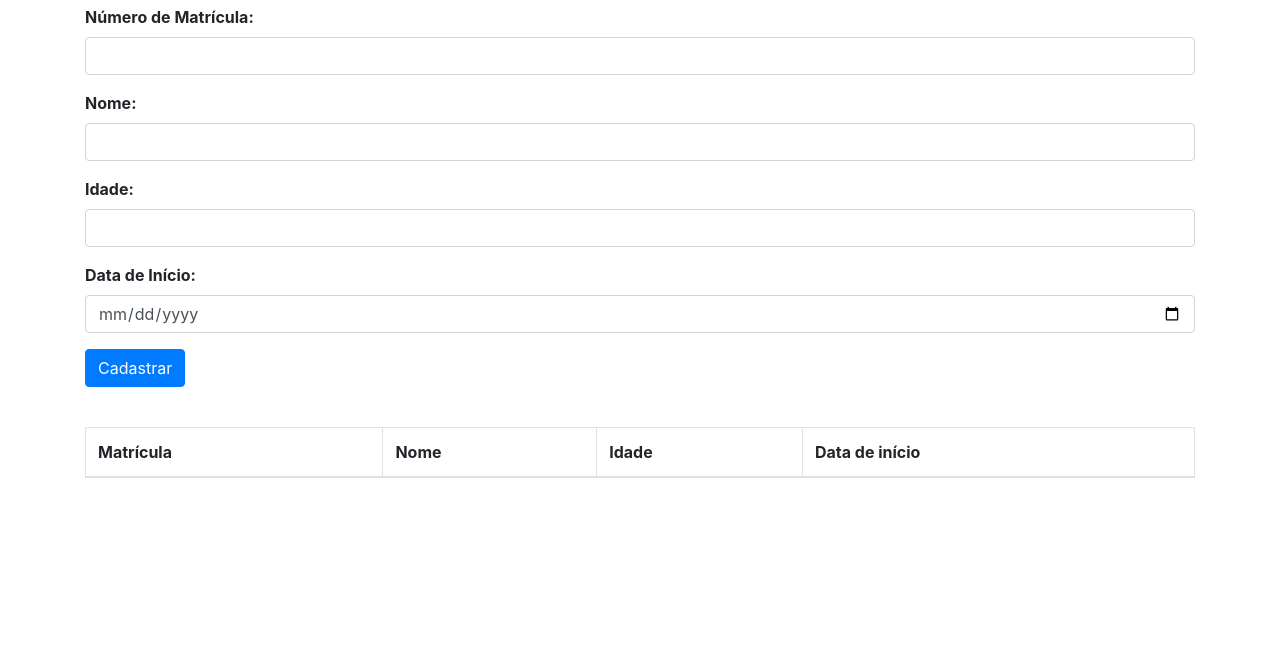
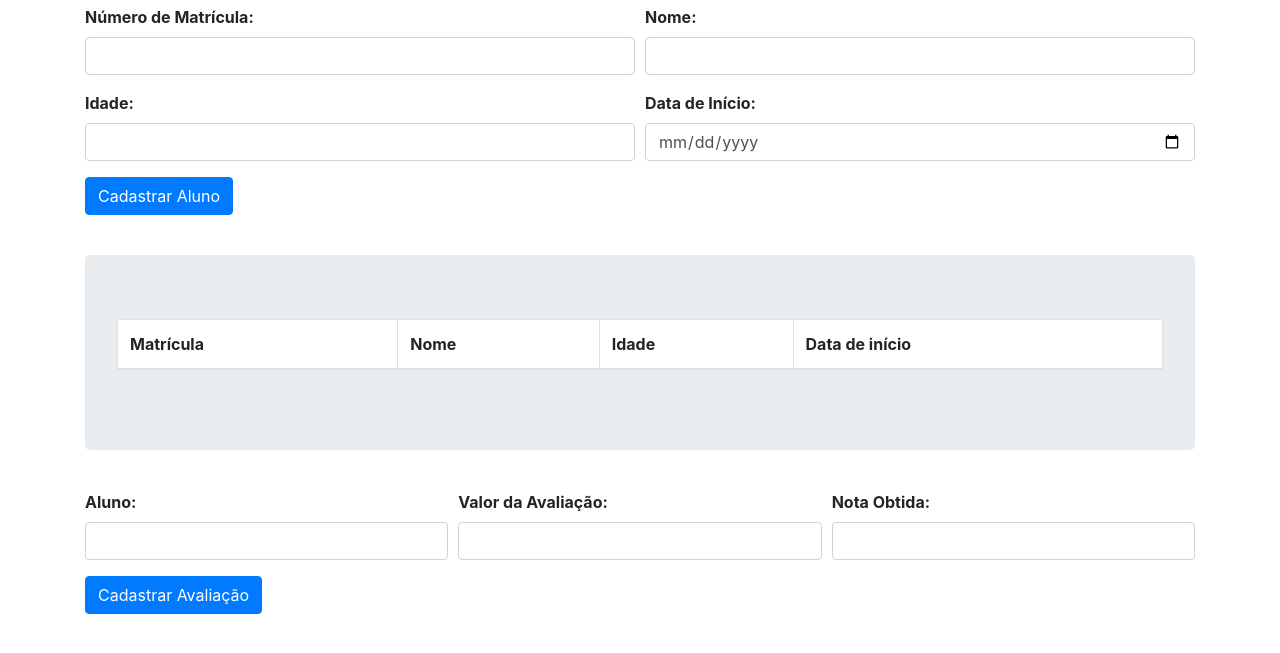
Before and after one commit to matheusmendes1/App-Aluno, a plain HTML site: page client/index.html in a window 1280 px wide. Shown: the part 91-744 px from the top of the page. Drawn offline with nearby package versions, Linux system fonts and the light colour scheme.

Commit message:
Avaliacao Feature 0.0

```diff
--- a/client/css/index.css
+++ b/client/css/index.css
@@ -9,3 +9,7 @@ label{
 section{
     margin: 40px auto;
 }
+
+table{
+    background-color: white !important;
+}
--- a/client/index.html
+++ b/client/index.html
@@ -17,43 +17,67 @@
 
             <form id="aluno-form" onsubmit="alunoController.adiciona(event)">
 
-                <div class="form-group">
+                <div class="form-row">
+                    <div class="form-group col-md-6">
                         <label for="num-matricula">Número de Matrícula:</label>
                         <input type="number" id="num-matricula" name="num-matricula" class="form-control"/>
                     </div>
 
-                <div class="form-group">
+                    <div class="form-group col-md-6">
                         <label for="nome">Nome:</label>
                         <input type="text" id="nome" name="nome" class="form-control"/>
                     </div>
-
-                <div class="form-group">
-                    <label for="idade">Idade:</label>
-                    <input type="number" id="idade" name="idade" class="form-control"/>
                 </div>
 
-                <div class="form-group">
+                <div class="form-row">
+                    <div class="form-group col-md-6">
+                        <label for="idade">Idade:</label>
+                        <input type="number" id="idade" name="idade" class="form-control" min="1" step="1"/>
+                    </div>
+
+                    <div class="form-group col-md-6">
                         <label for="data-inicio">Data de Início:</label>
                         <input type="date" id="data-inicio" name="data-inicio" class="form-control">
                     </div>
+                </div>
 
-                <button type="submit" class="btn btn-primary">Cadastrar</button>
+                <button type="submit" class="btn btn-primary">Cadastrar Aluno</button>
             </form>
 
         </section>
 
         <section id="visualiza-alunos" class="container">
-            <div id="tabela-alunos"></div>
+            <div id="tabela-alunos" class="jumbotron"></div>
         </section>
 
-        <section id="adiciona-avaliacoes">
+        <section id="adiciona-avaliacoes" class="container">
+            <form id="avaliacao-form" onsubmit="avaliacaoController.adicionaAvaliacaoLista(event)">
+                <div class="form-row">
+                    <div class="form-group col-md-4">
+                        <label for="nome-aluno">Aluno:</label>
+                        <input type="text" id="nome-aluno" name="nome-aluno" class="form-control"/>
+                    </div>
 
+                    <div class="form-group col-md-4">
+                        <label for="valor">Valor da Avaliação:</label>
+                        <input type="number" id="valor" name="valor" class="form-control"/>
+                    </div>
+
+                    <div class="form-group col-md-4">
+                        <label for="nota-obtida">Nota Obtida:</label>
+                        <input type="number" id="nota-obtida" name="nota-obtida" class="form-control"/>
+                    </div>
+                </div>
+
+                <button type="submit" class="btn btn-primary">Cadastrar Avaliação</button>
+            </form>
         </section>
 
         <section id="visualiza-avaliacoes">
 
         </section>
 
+        <!-- Start MVC - Alunos -->
         <script src="js/app/models/Aluno.js"></script>
         <script src="js/app/models/ListaAlunos.js"></script>
         <script src="js/app/models/Mensagem.js"></script>
@@ -65,9 +89,20 @@
         <script src="js/app/views/MensagemView.js"></script>
 
         <script src="js/app/controllers/AlunoController.js"></script>
+        <!-- End MVC - Alunos -->
 
+        <!-- Start MVC - Avaliacoes -->
+        <script src="js/app/models/Avaliacao.js"></script>
+        <script src="js/app/models/ListaAvaliacoes.js"></script>
+
+        <!-- Views -->
+        <script src="js/app/controllers/AvaliacaoController.js"></script>
+
+        <!-- End MVC - Avaliacoes -->
         <script>
             let alunoController = new AlunoController();
+
+            let avaliacaoController = new AvaliacaoController();
         </script>
     </body>
 </html>
--- /dev/null
+++ b/client/js/app/controllers/AvaliacaoController.js
@@ -0,0 +1,40 @@
+class AvaliacaoController{
+
+    constructor(){
+
+        let $ = document.querySelector.bind(document);
+
+        this._inputAluno = $('#nome-aluno');
+        this._inputValor = $('#valor');
+        this._inputNotaObtida = $('#nota-obtida');
+
+        this._listaAvaliacoes = new ListaAvaliacoes();
+    }
+
+    adicionaAvaliacaoLista(event){
+        event.preventDefault();
+
+        this._listaAvaliacoes.adicionaAvaliacoes(this._criaAvaliacao());
+
+        this._limpaFormulario();
+        console.log(this._listaAvaliacoes);
+    }
+
+    _criaAvaliacao(){
+
+        return (new Avaliacao(
+            this._inputAluno.value,
+            this._inputValor.value,
+            this._inputNotaObtida.value
+        ));
+    }
+
+    _limpaFormulario(){
+        this._inputAluno.value = '';
+        this._inputValor.value = '';
+        this._inputNotaObtida.value = '';
+
+        this._inputAluno.focus();
+    }
+
+}
--- /dev/null
+++ b/client/js/app/models/Avaliacao.js
@@ -0,0 +1,23 @@
+class Avaliacao{
+
+    constructor(aluno, valorAvaliacao, notaObtida){
+        this._aluno = aluno;
+        this._valorAvaliacao = valorAvaliacao;
+        this._notaObtida = notaObtida;
+    }
+
+    get aluno(){
+
+        return this._aluno;
+    }
+
+    get valorAvaliacao(){
+
+        return this._valorAvaliacao;
+    }
+
+    get notaObtida(){
+
+        return this._notaObtida;
+    }
+}
--- /dev/null
+++ b/client/js/app/models/ListaAvaliacoes.js
@@ -0,0 +1,17 @@
+class ListaAvaliacoes{
+
+    constructor(){
+
+        this._avaliacoes = [];
+    }
+
+    adicionaAvaliacoes(avaliacao){
+
+        this._avaliacoes.push(avaliacao);
+    }
+
+    get avaliacoes(){
+
+        return [].concat(this._avaliacoes);
+    }
+}
--- a/client/js/app/views/AlunosView.js
+++ b/client/js/app/views/AlunosView.js
@@ -7,7 +7,7 @@ class AlunosView extends View{
     template(model){
 
         return `
-            <table class="table table-hover table-bordered table-striped">
+            <table class="table table-hover table-bordered">
             <thead>
                 <tr>
                     <th>Matrícula</th>
```
Lines whose indentation alone changed are shown as unchanged.
